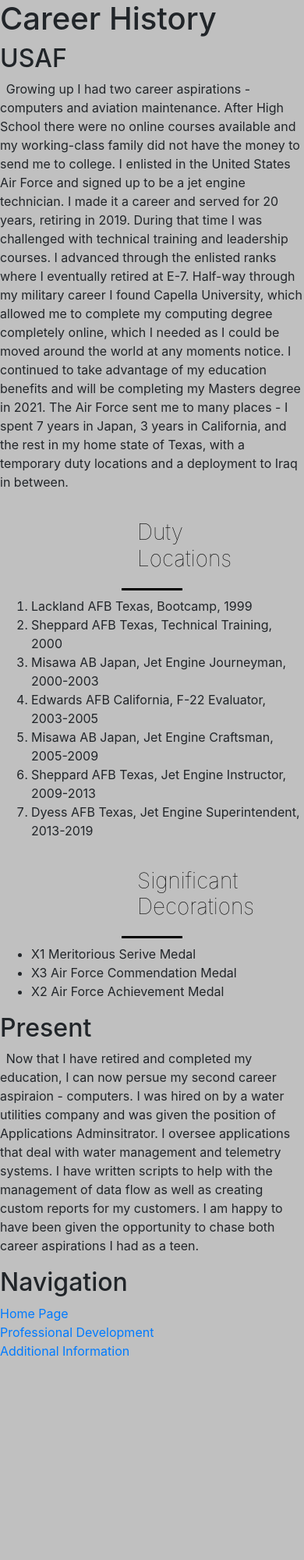
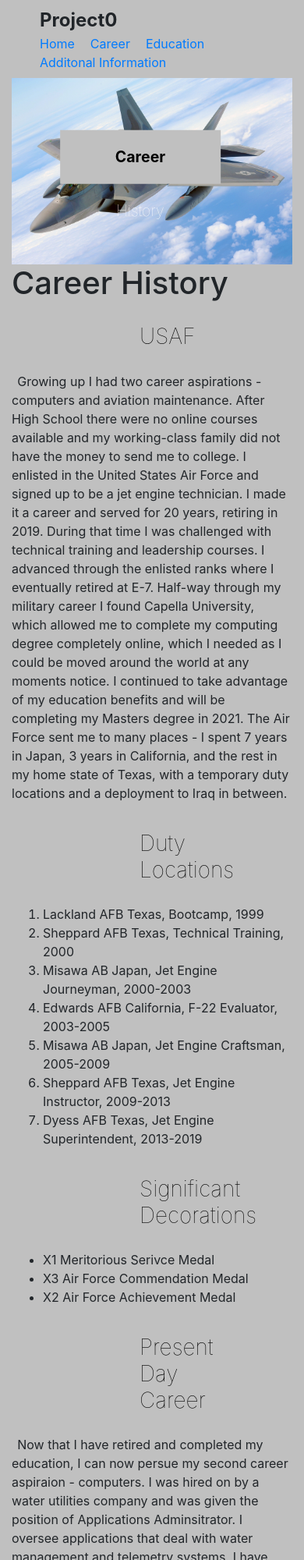
Before and after one commit to dnaranjo80/CS50W_Project0, a plain HTML site: page career.html in a window 390 px wide. Shown: the top 2000 px of the page at 78% size. Before the commit the page ends 1744 px from the top, so only its background shows below. Drawn offline with nearby package versions, Linux system fonts and the light colour scheme.

Commit message:
did heavy styling on all pages, and added pictures for all of the pages

```diff
--- a/career.html
+++ b/career.html
@@ -2,14 +2,52 @@
 <html>
 <head>
     <title>David Naranjo Project0</title>
+    <meta name="viewport" content="width=device-width, initial-scale=1.0">
     <link rel="stylesheet" href="https://stackpath.bootstrapcdn.com/bootstrap/4.1.1/css/bootstrap.min.css" integrity="sha384-WskhaSGFgHYWDcbwN70/dfYBj47jz9qbsMId/iRN3ewGhXQFZCSftd1LZCfmhktB" crossorigin="anonymous">
     <link rel="stylesheet" href="styles.css" />
+    <!--Used @media to change background color to silver for smaller screens-->
+    <style>
+
+        body {
+            background-color: white;
+        }
+
+        @media (max-width: 992px) {
+            body {
+                background-color: silver;
+            }
+        }
+    </style>
 </head>
 
-    <body>
+<body>
+    <div class="container">
+        <!--Navigation bar using Boostrap4 component Navbar-->
+        <div class="navbar">
+            <div class="navbar-inner">
+                <a class="brand">Project0</a>
+                <ul class="nav">
+                    <li class="divider-vertical"><a href="index.html">Home</a></li>
+                    <li class="active divider-vertical"><a href="career.html">Career</a></li>
+                    <li class="divider-vertical"><a href="education.html">Education</a></li>
+                    <li class="divider-vertical"><a href="additionalInfo.html">Additonal Information</a></li>
+                </ul>
+            </div>
+        </div>
+        <!--Header using an image tag-->
+        <div id="homeContainer">
+            <header>
+                <img class="headerImg" src="careerImg.jpg" />
+                <!--Used bootstrap columns for reactive layout-->
+                <div class="row">
+                    <div class="col-sm headerTextBold">Career</div>
+                    <div class="col-sm headerTextLight"> History</div>
+                </div>
+            </header>
+        </div>
         <div>
             <h1>Career History</h1>
-            <h2>USAF</h2>
+            <h3>USAF</h3>
             <!---All paragraphs will have the CSS property "text-indent" using the element selector "p"-->
             <p>
                 Growing up I had two career aspirations - computers and aviation maintenance. After High School there were no online courses available
@@ -21,6 +59,7 @@
                 Japan, 3 years in California, and the rest in my home state of Texas, with a temporary duty locations and a deployment to Iraq in between.
             </p>
             <h3>Duty Locations</h3>
+            <!--Ordered List-->
             <ol>
                 <li>Lackland AFB Texas, Bootcamp, 1999</li>
                 <li>Sheppard AFB Texas, Technical Training, 2000</li>
@@ -31,12 +70,13 @@
                 <li>Dyess AFB Texas, Jet Engine Superintendent, 2013-2019</li>
             </ol>
             <h3>Significant Decorations</h3>
+            <!--Un-ordered list-->
             <ul>
-                <li>X1 Meritorious Serive Medal</li>
+                <li>X1 Meritorious Serivce Medal</li>
                 <li>X3 Air Force Commendation Medal</li>
                 <li>X2 Air Force Achievement Medal</li>
             </ul>
-            <h2>Present</h2>
+            <h3>Present Day Career</h3>
             <p>
                 Now that I have retired and completed my education, I can now persue my second career aspiraion - computers. I was hired on by a water utilities
                 company and was given the position of Applications Adminsitrator. I oversee applications that deal with water management and telemetry systems.
@@ -44,18 +84,6 @@
                 the opportunity to chase both career aspirations I had as a teen.
             </p>
         </div>
-        <!--The navPanes for all of the pages will be styled the same using the class "navPane"-->
-        <div class="navPane">
-            <h2>Navigation</h2>
-            <div>
-                <a href="index.html">Home Page</a>
-            </div>
-            <div>
-                <a href="education.html">Professional Development</a>
-            </div>
-            <div>
-                <a href="additionalInfo.html">Additional Information</a>
-            </div>
-        </div>
-    </body>
+    </div>
+</body>
 </html>
--- a/styles.css
+++ b/styles.css
@@ -1,3 +1,4 @@
+/*ID Selector*/
 #homeContainer {
     position: relative;
     text-align: center;
@@ -5,18 +6,22 @@
     padding:0px;
 }
 
-.h1Middle {
-    position:absolute;
-    top:50%;
-    left:50%;
-    transform:translate(-50%,-50%);
-    margin-top:16px!important;
-    text-align:center!important;
+/*Class selectors*/
+
+.brand {
+    padding: 20px;
+    color: black;
+    font-weight: bold;
+    font-size: x-large;
+}
+
+.divider-vertical {
+    padding-left:20px;
 }
 
 .headerTextBold{
     font-weight:bold;
-    font-size:larger;
+    font-size:5vw;
     color: black;
     padding:20px;
     background-color:silver;
@@ -24,33 +29,36 @@
 
 .headerTextLight{
     font-weight:lighter;
-    font-size:larger;
-    padding:20px;
-    border:solid;
-    border-color:silver;
-}
-
-.tables, ol ~ tr, ol ~ td {
-    border:solid;
-}
-
-.topOfPage {
+    font-size:5vw;
     padding:20px;
 }
 
+.row {
+    position: absolute;
+    top: 50%;
+    left: 50%;
+    transform: translate(-50%,-50%);
+    margin-top: 16px !important;
+    text-align: center !important;
+}
+
+.tables {
+    margin-bottom:20px;
+    margin-left: auto;
+    margin-right: auto;
+    border: solid;
+}
+
+/*Element Selectors*/
 img {
     width: 100%;
-    opacity: 0.75;
 }
 
 p {
     text-indent:2%;
 }
 
-body{
-    background-color:silver;
-}
-
+/*All child tags of parent tag selector*/
 div > h3 {
     position: relative;
     margin-left:40%;
@@ -60,6 +68,12 @@ div > h3 {
     color: black;
     text-align: center;
     padding: 20px;
-    border-bottom:solid;
-    border-bottom-color: black;
 }
+
+/*All tags that follow another tag selectors*/
+table tr, tr th, tr td {
+    padding-left:10px;
+    padding-right:10px;
+    text-align: center;
+    border: 1px solid;
+}
```
Also changed, not shown: additionalInfo.html (+43 -22 lines), education.html (+44 -19 lines), index.html (+34 -18 lines), careerImg.jpg (added), 2 other files.
